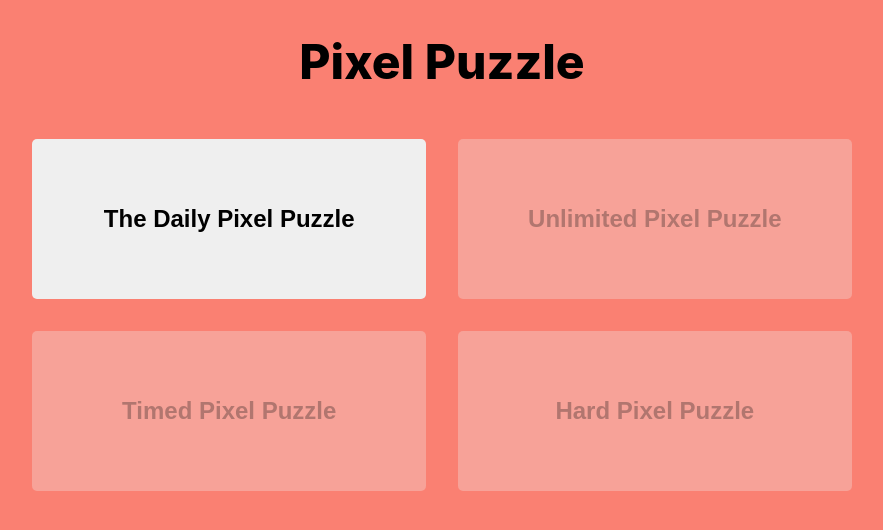
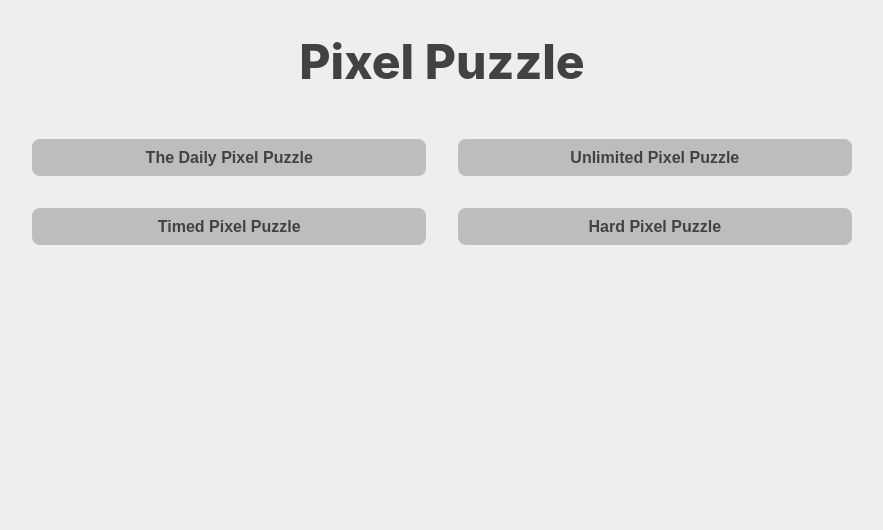
Before and after one commit to johnnymayodev/Pixel-Puzzle, a plain HTML site: page web/template/index.html in a window 1280 px wide. Shown: the whole page, without its empty margins (198-1081 px from the left). Drawn offline with Linux system fonts and the light colour scheme; a web font is replaced by a local one.

Commit message:
Update style.css

```diff
--- a/web/static/css/style.css
+++ b/web/static/css/style.css
@@ -1,4 +1,17 @@
 @import url("../font/inter.css");
+@import url("colors.css");
+
+:root {
+  --background-color: var(--gray-200);
+  --text-color: var(--gray-800);
+}
+
+@media (prefers-color-scheme: dark) {
+  :root {
+    --background-color: var(--gray-900);
+    --text-color: var(--gray-100);
+  }
+}
 
 * {
   margin: 0;
@@ -7,7 +20,8 @@
 
 body {
   width: clamp(300px, 80%, 1200px);
-    background-color: salmon;
+  background-color: var(--background-color);
+  color: var(--text-color);
   font-family: "Inter";
   margin: 0 auto;
 }
@@ -18,23 +32,37 @@ h1 {
   font-weight: 800;
 }
 
-button {
-    height: 10rem;
-    padding: 1rem 2rem;
-    font-size: 1.5rem;
-    font-weight: 600;
-    border: none;
-    border-radius: 5px;
-    cursor: pointer;
+p {
+  font-size: 24px;
+  font-weight: 500;
 }
 
 header {
+  display: grid;
+  /* 3 columns */
+  grid-template-columns: 1fr 1fr 1fr;
+  gap: 1rem;
+  padding: 1rem;
+  align-items: center;
+}
+
+header > * {
   display: flex;
   justify-content: center;
   align-items: center;
-    padding: 1rem;
 }
 
+button {
+  width: fit-content;
+  padding: 0.6rem 2rem;
+  font-size: 1rem;
+  font-weight: 800;
+  border-radius: 0.5rem;
+  background-color: var(--gray-400);
+  color: var(--text-color);
+  border: none;
+  cursor: pointer;
+}
 
 #games {
   width: 80%;
@@ -44,3 +72,7 @@ header {
   grid-template-columns: 1fr 1fr;
   padding: 1rem;
 }
+
+#games > button {
+  width: 100%;
+}
```
Lines whose indentation alone changed are shown as unchanged.
